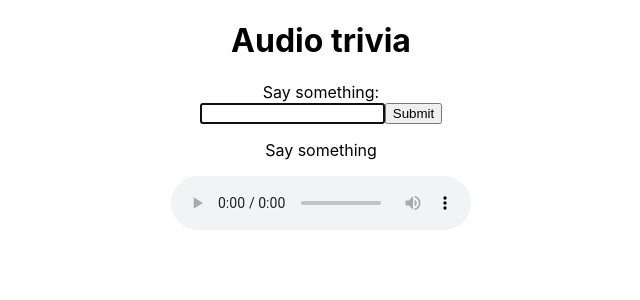
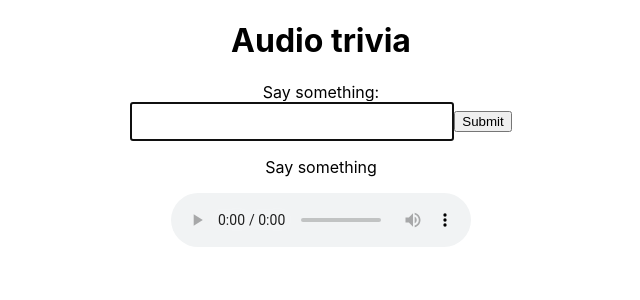
Before and after one commit to JuroUhlar/PA181-audio-trivia, a React (Create React App) app in the folder frontend/: page / in a window 1280 px wide. Shown: the top 300 px of the page, without its empty margins (319-959 px from the left). Built offline with nearby package versions, Linux system fonts and the light colour scheme.

Commit message:
bigger text input

```diff
--- a/frontend/src/App.tsx
+++ b/frontend/src/App.tsx
@@ -42,7 +42,7 @@ export class App extends React.Component<any, AppState> {
         <form onSubmit={this.handleSubmit}>
           <label>
             Say something: <br/>
-            <input type="text" ref={this.input} />
+            <input type="text" ref={this.input} id='textInput'/>
           </label>
           <input type="submit" value="Submit" />
         </form>
--- a/frontend/src/index.css
+++ b/frontend/src/index.css
@@ -11,3 +11,9 @@ code {
   font-family: source-code-pro, Menlo, Monaco, Consolas, 'Courier New',
     monospace;
 }
+
+#textInput {
+  /* height: 100px; */
+  width: 300px;
+  padding: 10px;
+}
```
